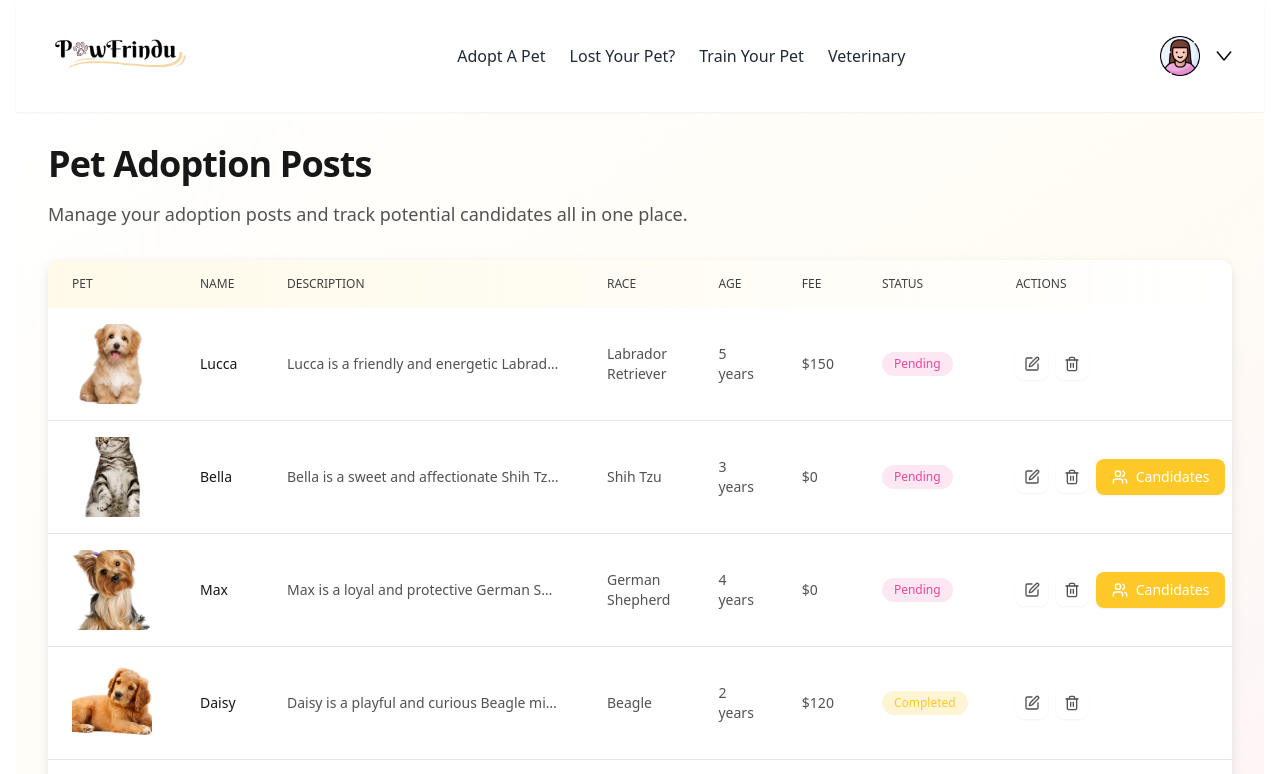
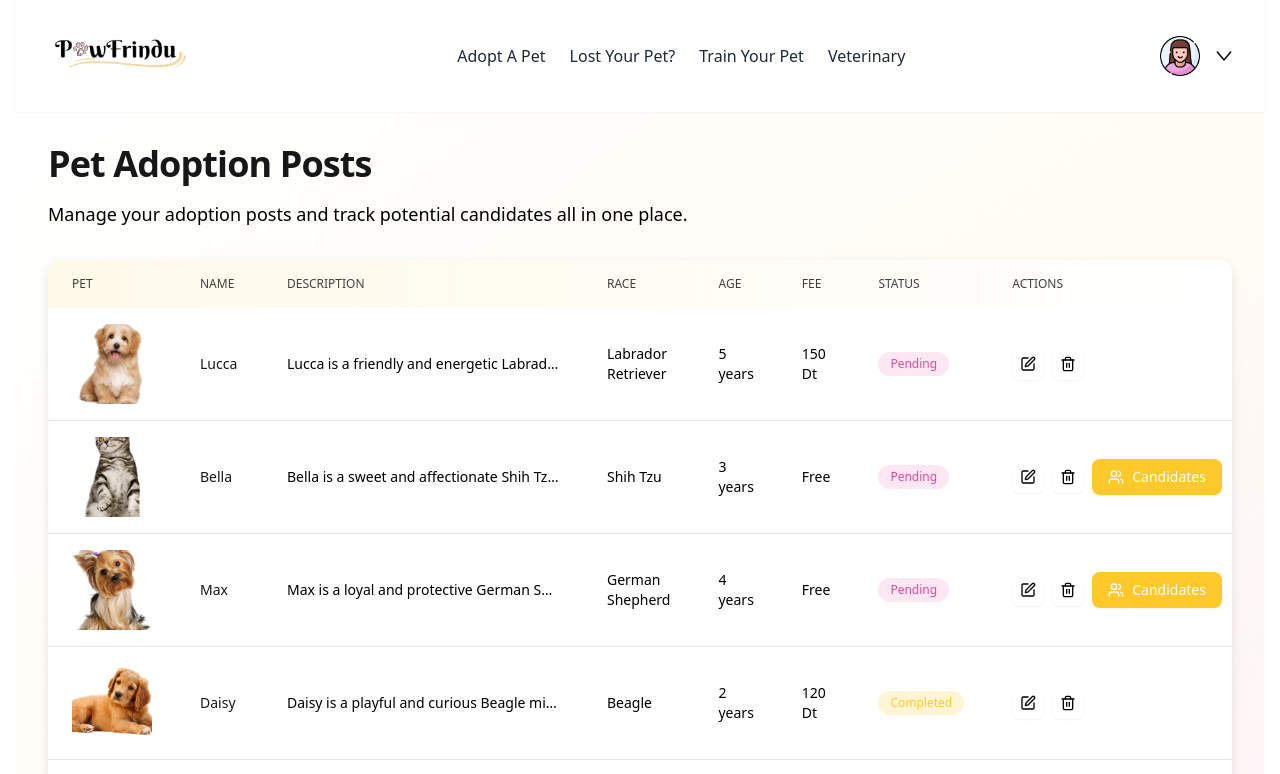
Before and after one commit to chahd-fadhlaoui/pawfrindu, a React (Vite) app in the folder frontend/: page /list in a window 1280 px wide. Shown: the top 774 px of the page. Built offline with nearby package versions, Linux system fonts and the light colour scheme.

Commit message:
made some change on the fee

```diff
--- a/frontend/src/assets/assets.js
+++ b/frontend/src/assets/assets.js
@@ -16,7 +16,7 @@ export const pets = [
         city: 'New York',
         gender: 'Male',
         category:'Dog',
-        fee: '150',
+        fee: 150,
         isTrained: 'Yes',
         status: 'Pending',
         image: pet1,
@@ -32,7 +32,7 @@ export const pets = [
         city: 'San Francisco',
         gender: 'Female',
         category:'Cat',
-        fee: '0',
+        fee: 0,
         isTrained: 'Yes',
         status: 'Pending',
         image: pet2,
@@ -62,7 +62,7 @@ export const pets = [
         city: 'Chicago',
         gender: 'Male',
         category:'Dog',
-        fee: '0',
+        fee: 0,
         isTrained: 'Yes',
         status: 'Pending',
         image: pet3,
@@ -122,7 +122,7 @@ export const pets = [
         gender: 'Male',
         category:'Cat',
 
-        fee: '75',
+        fee: 75,
         isTrained: 'Yes',
         status: 'Pending',
         image: pet5,
@@ -139,7 +139,7 @@ export const pets = [
         gender: 'Female',
         category:'Cat',
 
-        fee: '250',
+        fee: 250,
         isTrained: 'Yes',
         status: 'Completed',
         image: pet6,
--- a/frontend/src/context/AppContext.jsx
+++ b/frontend/src/context/AppContext.jsx
@@ -1,18 +1,16 @@
 import { createContext } from "react";
 import { pets } from "../assets/assets";
 
-export const AppContext = createContext()
+export const AppContext = createContext();
 
-const AppcontextProvider=(props)=>{
-    const currencySymbol='dt'
-    const value ={
-        pets,
-        currencySymbol
-    }
-    return (
-        <AppContext.Provider value={value}>
-            {props.children}
-        </AppContext.Provider>
-    )
-}
-export default AppcontextProvider
+const AppcontextProvider = (props) => {
+  const currencySymbol = "Dt";
+  const value = {
+    pets,
+    currencySymbol,
+  };
+  return (
+    <AppContext.Provider value={value}>{props.children}</AppContext.Provider>
+  );
+};
+export default AppcontextProvider;
--- a/frontend/src/pages/PetOwnerPosts.jsx
+++ b/frontend/src/pages/PetOwnerPosts.jsx
@@ -8,6 +8,7 @@ const PetOwnerPosts = () => {
   const navigate = useNavigate();
   const [selectedPet, setSelectedPet] = useState(null);
   const { pets } = useContext(AppContext);
+  const {currencySymbol } = useContext(AppContext);
 
   return (
     <div className="min-h-screen bg-gradient-to-br from-white via-[#ffc929]/5 to-pink-50">
@@ -16,7 +17,7 @@ const PetOwnerPosts = () => {
           <h1 className="text-2xl font-bold tracking-tight text-neutral-900 transition-colors duration-300 sm:text-3xl lg:text-4xl hover:text-[#ffc929]">
             Pet Adoption Posts
           </h1>
-          <p className="mt-2 text-sm transition-colors duration-300 text-neutral-600 hover:text-pink-500 sm:text-base lg:text-lg">
+          <p className="mt-2 text-sm text-black transition-colors duration-300 hover:text-pink-500 sm:text-base lg:text-lg">
             Manage your adoption posts and track potential candidates all in one place.
           </p>
         </div>
@@ -66,13 +67,13 @@ const PetOwnerPosts = () => {
                       {pet.name}
                     </td>
                     <td className="max-w-xs px-4 py-4 lg:px-6">
-                      <p className="truncate text-neutral-600">
+                      <p className="text-black truncate">
                         {pet.description}
                       </p>
                     </td>
-                    <td className="px-4 py-4 text-neutral-600 lg:px-6">{pet.race}</td>
-                    <td className="px-4 py-4 text-neutral-600 lg:px-6">{pet.age}</td>
-                    <td className="px-4 py-4 text-neutral-600 lg:px-6">${pet.fee}</td>
+                    <td className="px-4 py-4 text-black lg:px-6">{pet.race}</td>
+                    <td className="px-4 py-4 text-black lg:px-6">{pet.age}</td>
+                    <td className="px-4 py-4 text-black lg:px-6">{pet.fee === 0 ? "Free" : `${pet.fee} ` + currencySymbol}</td>
                     <td className="px-4 py-4 lg:px-6">
                       <StatusBadge status={pet.status} />
                     </td>
@@ -108,18 +109,18 @@ const PetOwnerPosts = () => {
                   <h2 className="text-lg font-medium text-neutral-900">
                     {pet.name}
                   </h2>
-                  <p className="mt-1 text-sm text-neutral-600 line-clamp-2">
+                  <p className="mt-1 text-sm text-black line-clamp-2">
                     {pet.description}
                   </p>
                   <div className="grid grid-cols-2 gap-2 mt-2">
-                    <div className="text-sm text-neutral-600">
+                    <div className="text-sm text-black">
                       <span className="font-medium">Race:</span> {pet.race}
                     </div>
-                    <div className="text-sm text-neutral-600">
+                    <div className="text-sm text-black">
                       <span className="font-medium">Age:</span> {pet.age}
                     </div>
-                    <div className="text-sm text-neutral-600">
-                      <span className="font-medium">Fee:</span> ${pet.fee}
+                    <div className="text-sm text-black">
+                      <span className="font-medium">Fee:</span> {pet.fee === 0 ? "Free" : `${pet.fee} ` + currencySymbol}
                     </div>
                     <div className="text-sm">
                       <StatusBadge status={pet.status} />
@@ -149,7 +150,7 @@ const PetOwnerPosts = () => {
                   onClick={() => setSelectedPet(null)}
                   className="p-2 rounded-full hover:bg-[#ffc929]/10 transition-all duration-300 hover:rotate-90"
                 >
-                  <X size={20} className="text-neutral-600" />
+                  <X size={20} className="text-black" />
                 </button>
               </div>
 
@@ -202,13 +203,13 @@ const StatusBadge = ({ status }) => {
 
 const ActionButtons = ({ pet, navigate }) => (
   <div className="flex items-center gap-2">
-    <button className="p-2 text-neutral-600 rounded-lg shadow-sm hover:shadow-md hover:bg-[#ffc929] hover:text-white transition-all duration-300 transform hover:scale-110 hover:rotate-6">
+    <button className="p-2 text-black rounded-lg shadow-sm hover:shadow-md hover:bg-[#ffc929] hover:text-white transition-all duration-300 transform hover:scale-110 hover:rotate-6">
       <Edit size={16} />
     </button>
-    <button className="p-2 transition-all duration-300 transform rounded-lg shadow-sm text-neutral-600 hover:shadow-md hover:bg-pink-500 hover:text-white hover:scale-110 hover:-rotate-6">
+    <button className="p-2 text-black transition-all duration-300 transform rounded-lg shadow-sm hover:shadow-md hover:bg-pink-500 hover:text-white hover:scale-110 hover:-rotate-6">
       <Trash2 size={16} />
     </button>
-    {pet.fee === '0' && (
+    {pet.fee === 0 && (
       <button
         onClick={() => navigate(`/candidates/${pet._id}`)}
         className="flex items-center gap-2 px-3 py-2 text-white rounded-lg bg-[#ffc929] shadow-sm hover:shadow-md transition-all duration-300 transform hover:scale-105 hover:rotate-2 sm:px-4"
@@ -232,7 +233,7 @@ const PetDetails = ({ pet }) => (
         key={label}
         className="p-4 rounded-lg bg-[#ffc929]/5 hover:bg-[#ffc929]/10 transition-all duration-300 transform hover:scale-105"
       >
-        <p className="text-sm text-neutral-600">{label}</p>
+        <p className="text-sm text-black">{label}</p>
         <div className="font-medium text-neutral-900">{value}</div>
       </div>
     ))}
@@ -253,7 +254,7 @@ const CandidatesList = ({ candidates }) => (
           <div className="flex items-center justify-between">
             <div>
               <p className="font-medium text-neutral-900">{candidate.name}</p>
-              <p className="text-sm text-neutral-600">
+              <p className="text-sm text-black">
                 {candidate.status || "Under Review"}
               </p>
             </div>
```
